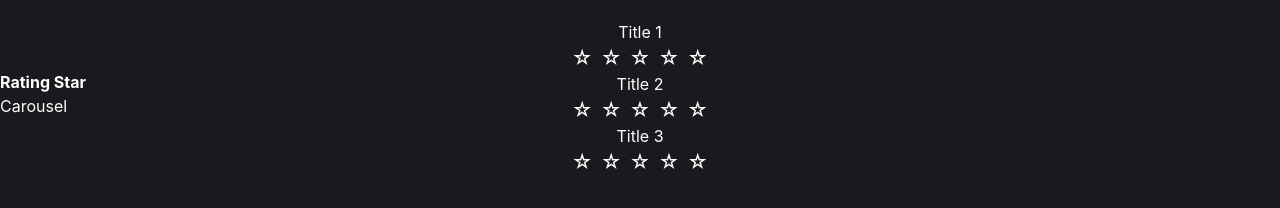
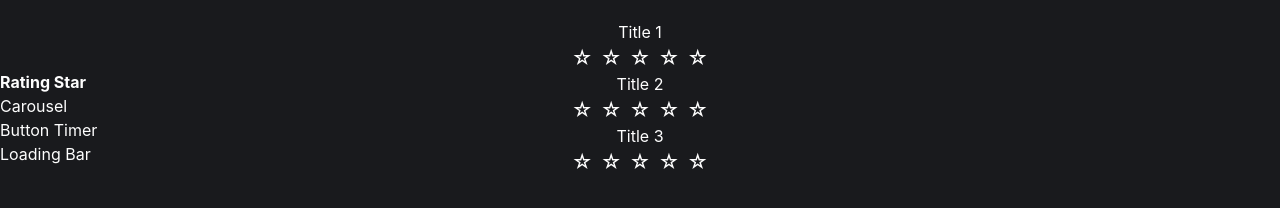
Before and after one commit to FattahSalleh/fattahsalleh.github.io, a React (Create React App) app: page /practice in a window 1280 px wide. Shown: the part 330-538 px from the top of the page. Built offline with nearby package versions, Linux system fonts and the light colour scheme; no server answers.

Commit message:
refactor: further refactor sidebar ts

```diff
--- a/src/components/Navigation/Sidebar.tsx
+++ b/src/components/Navigation/Sidebar.tsx
@@ -4,26 +4,26 @@ import { COMPONENT_NOT_FOUND } from '../../constants/practice.constants';
 
 export function Sidebar() {
   const [selectedComponent, setSelectedComponent] = useState<React.FC>(
-    () => PRACTICE.components['Rating Star'], // Lazy initialization
+    () => PRACTICE[0].component, // Lazy initialization
   );
 
   const handleComponentClick = (component: React.FC): void => {
-    setSelectedComponent((prev: FC<{}>) => (prev === component ? prev : component));
+    setSelectedComponent((prev: FC) => (prev === component ? prev : component));
   };
 
   return (
     <>
       <div className="absolute left-0 top-1/2">
-        {PRACTICE.names.map((name, index) => {
-          const isActive = PRACTICE.components[name] === selectedComponent;
+        {PRACTICE.map((item, index) => {
+          const isActive = selectedComponent === item.component;
 
           return (
             <div
               key={index}
-              onClick={() => handleComponentClick(PRACTICE.components[name])}
+              onClick={() => handleComponentClick(item.component)}
               className={`cursor-pointer ${isActive ? 'font-bold' : ''}`}
             >
-              {name}
+              {item.name}
             </div>
           );
         })}
--- a/src/constants/path.constant.ts
+++ b/src/constants/path.constant.ts
@@ -1,4 +1,6 @@
+import { ButtonTimer } from '../components/Practice/ButtonTimer/ButtonTimer';
 import { Carousel } from '../components/Practice/Carousel/Carousel';
+import { LoadingBar } from '../components/Practice/LoadingBar/LoadingBar';
 import { RatingStar } from '../components/Practice/RatingStar/RatingStar';
 import { PracticeComponentMapProps } from '../types/types';
 
@@ -9,10 +11,9 @@ export const PATH: Record<string, string> = {
   PRACTICE: '/practice',
 };
 
-export const PRACTICE = {
-  names: ['Rating Star', 'Carousel'] as const,
-  components: {
-    'Rating Star': RatingStar,
-    Carousel: Carousel,
-  } satisfies PracticeComponentMapProps,
-};
+export const PRACTICE = [
+  { name: 'Rating Star', component: RatingStar },
+  { name: 'Carousel', component: Carousel },
+  { name: 'Button Timer', component: ButtonTimer },
+  { name: 'Loading Bar', component: LoadingBar },
+] as const;
```
